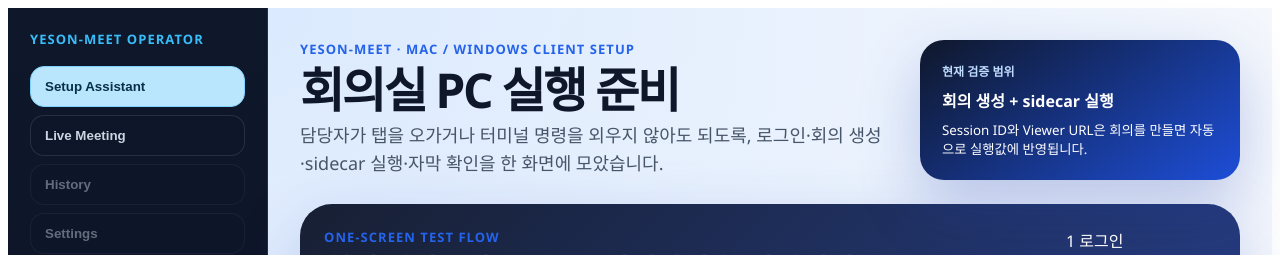
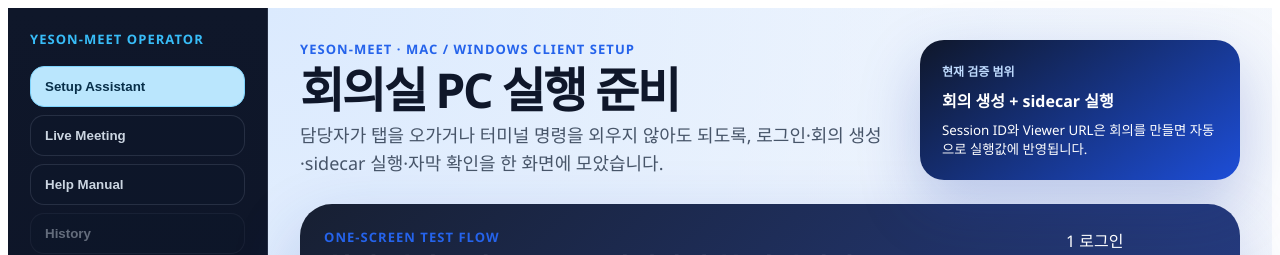
Before and after one commit to yesonsys03-web/yeson_meet, a React (Vite) app in the folder apps/desktop/: page / in a window 1280 px wide. Shown: the top 255 px of the page. Built offline with nearby package versions, Linux system fonts and the light colour scheme; no server answers.

Commit message:
feat(desktop): wire help manual navigation
Ultraworked with [Sisyphus](https://github.com/code-yeongyu/oh-my-openagent)

Co-authored-by: Sisyphus <clio-agent@sisyphuslabs.ai>

```diff
--- a/apps/desktop/src/console/ConsoleNav.tsx
+++ b/apps/desktop/src/console/ConsoleNav.tsx
@@ -10,6 +10,7 @@
 const navItems: Array<{ view: ConsoleView; label: string; disabled?: boolean }> = [
   { view: "setup", label: "Setup Assistant" },
   { view: "meet", label: "Live Meeting" },
+  { view: "help", label: "Help Manual" },
   { view: "history", label: "History", disabled: true },
   { view: "settings", label: "Settings", disabled: true },
 ];
--- a/apps/desktop/src/console/DesktopConsole.tsx
+++ b/apps/desktop/src/console/DesktopConsole.tsx
@@ -1,5 +1,6 @@
 // === ANCHOR: DESKTOP_CONSOLE_START ===
 import { useState } from "react";
+import { HelpManualPanel } from "../help/HelpManualPanel";
 import { SetupAssistant } from "../setup/SetupAssistant";
 import { ConsoleNav } from "./ConsoleNav";
 import { MeetingLifecyclePanel } from "./MeetingLifecyclePanel";
@@ -19,6 +20,9 @@
         <section hidden={activeView !== "meet"}>
           <MeetingLifecyclePanel />
         </section>
+        <section hidden={activeView !== "help"}>
+          <HelpManualPanel />
+        </section>
       </main>
     </div>
   );
--- a/apps/desktop/src/console/types.ts
+++ b/apps/desktop/src/console/types.ts
@@ -1,5 +1,5 @@
 // === ANCHOR: CONSOLE_TYPES_START ===
-export type ConsoleView = "setup" | "meet" | "history" | "settings";
+export type ConsoleView = "setup" | "meet" | "help" | "history" | "settings";
 
 export type MeetingDraft = {
   email: string;
```
